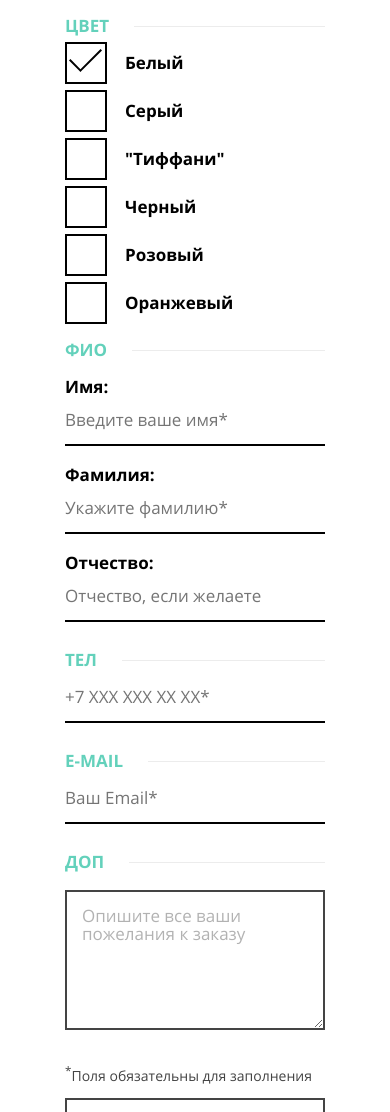
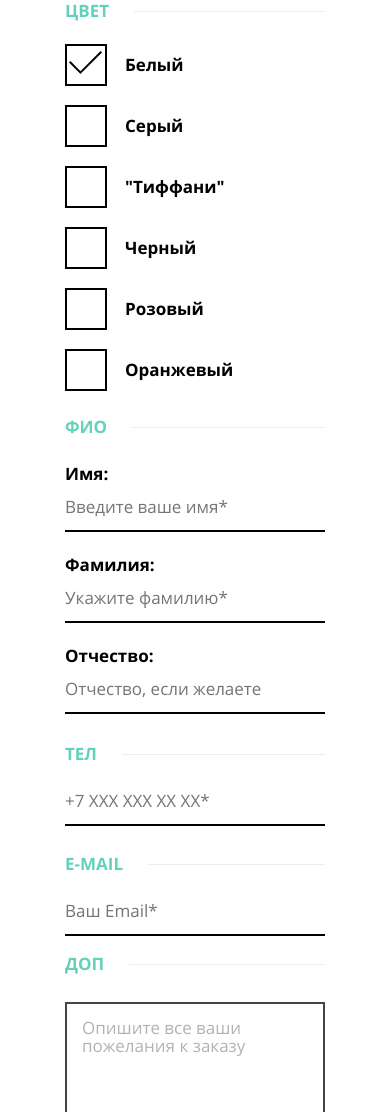
Before and after one commit to superhuevo2/1030755-mishka-17, a website: page source/form.html in a window 390 px wide. Shown: the part 888-2000 px from the top of the page. Drawn offline with nearby package versions, Linux system fonts and the light colour scheme; files that its build step writes are made by us from their sources.

Commit message:
сделалpixel-perfect для form-mobile

```diff
--- a/source/form.html
+++ b/source/form.html
@@ -66,7 +66,7 @@
           Мы будем рады воплотить в жизнь ваши пожелания! Заполните простую форму заказа и мы свяжемся с вами, чтобы уточнить детали.
         </p>
         <form class="order__form form" action="https://echo.htmlacademy.ru" method="POST">
-          <div class="form__wrapper">
+          <div class="form__wrapper form__wrapper--product-type">
             <fieldset class="form__inner">
               <legend class="form__title">Тип</legend>
               <ul class="form__list form__list--product-type">
@@ -112,7 +112,7 @@
               </ul>
             </fieldset>
           </div>
-          <div class="form__wrapper">
+          <div class="form__wrapper form__wrapper--client">
             <fieldset class="form__inner">
               <legend class="form__title">Фио</legend>
               <ul class="form__list form__list--client-name">
@@ -131,7 +131,7 @@
               </ul>
             </fieldset>
           </div>
-          <div class="form__wrapper form__wrapper--grey">
+          <div class="form__wrapper form__wrapper--contacts form__wrapper--grey">
             <fieldset class="form__inner form__inner--contacts form__inner--phone">
               <legend class="form__title">Тел</legend>
               <div class="form__field field">
@@ -153,7 +153,7 @@
               </div>
             </fieldset>
           </div>
-          <div class="form__wrapper">
+          <div class="form__wrapper form__wrapper--extra">
             <fieldset class="form__inner">
               <legend class="form__title">Доп</legend>
               <div class="form__field field">
--- a/source/less/field.less
+++ b/source/less/field.less
@@ -12,7 +12,7 @@
 
 .field__input {
   .font-property(17px, 18px, 400, fade(@content-color, 30));
-  padding: 0 0 15px;
+  padding: 0 0 14px;
   box-sizing: border-box;
   border: none;
   border-bottom: 2px solid #000000;
--- a/source/less/form.less
+++ b/source/less/form.less
@@ -9,7 +9,23 @@
 }
 
 .form__wrapper {
-  margin-bottom: 30px;
+  margin-bottom: 40px;
+
+  &--product-type {
+    margin-bottom: 45px;
+  }
+
+  &--client {
+    margin-bottom: 32px;
+  }
+
+  &--contacts {
+    margin-bottom: 20px;
+  }
+
+  &--extra {
+    margin-bottom: 15px;
+  }
 }
 
 @media (min-width: @tablet-width) {
@@ -66,7 +82,7 @@
 .form__title {
   .font-property(17px, 16px, 700, @extra-color);
   padding: 0 25px 0 0;
-  margin-bottom: 20px;
+  margin-bottom: 30px;
   text-transform: uppercase;
 }
 
@@ -89,6 +105,10 @@
 
   &--product-type {
     width: 260px;
+  }
+
+  &--color {
+    margin-top: 7px;
   }
 }
 
@@ -126,7 +146,7 @@
   }
 
   &--color {
-    margin-bottom: 30px;
+    margin-bottom: 43px;
 
     &:last-child {
       margin: 0;
@@ -136,7 +156,7 @@
   &--client-name {
     display: flex;
     flex-direction: column;
-    margin-bottom: 20px;
+    margin-bottom: 24px;
 
     &:last-child {
       margin-bottom: 0;
@@ -225,6 +245,7 @@
 
 .form__extra-info {
   .font-property(14px, 16px, 400, @content-color);
+  margin: 0 0 30px;
 }
 
 @media (min-width: @tablet-width) {
--- a/source/less/order.less
+++ b/source/less/order.less
@@ -1,6 +1,6 @@
 .order__description {
   .font-property(13px, 24px, 400, @content-color);
-  margin: 0 auto 25px;
+  margin: -10px auto 25px;
   width: 260px;
 }
 
--- a/source/less/page-main.less
+++ b/source/less/page-main.less
@@ -27,7 +27,7 @@
   .font-property(27px, 30px);
   display: block;
   margin: 0 auto 30px;
-  padding: 70px 10px 76px;
+  padding: 70px 0 76px;
   width: 260px;
   box-sizing: border-box;
   text-align: center;
@@ -158,7 +158,7 @@
 }
 
 .page-main__order {
-  margin-bottom: 60px;
+  margin-bottom: 55px;
 }
 
 @media (min-width: @tablet-width) {
```
